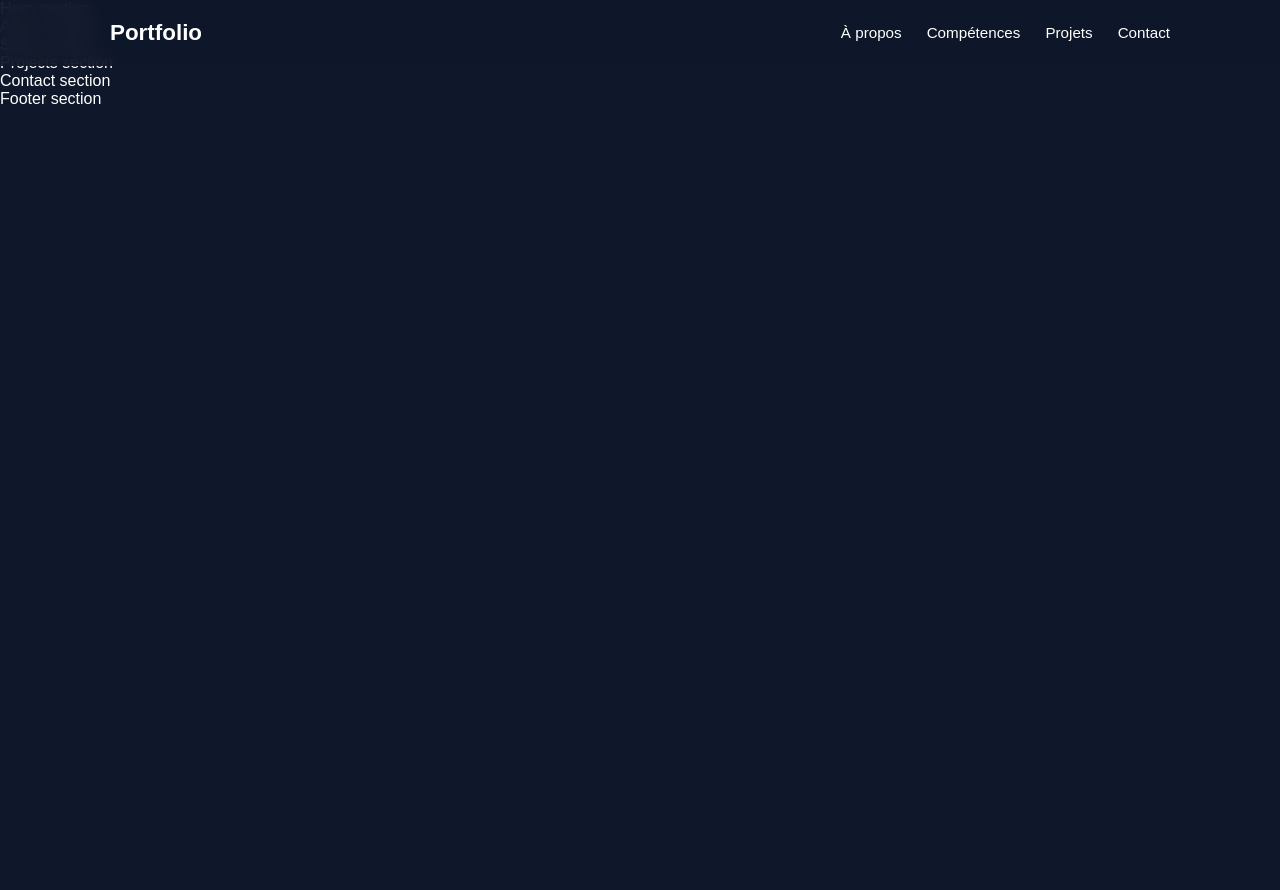
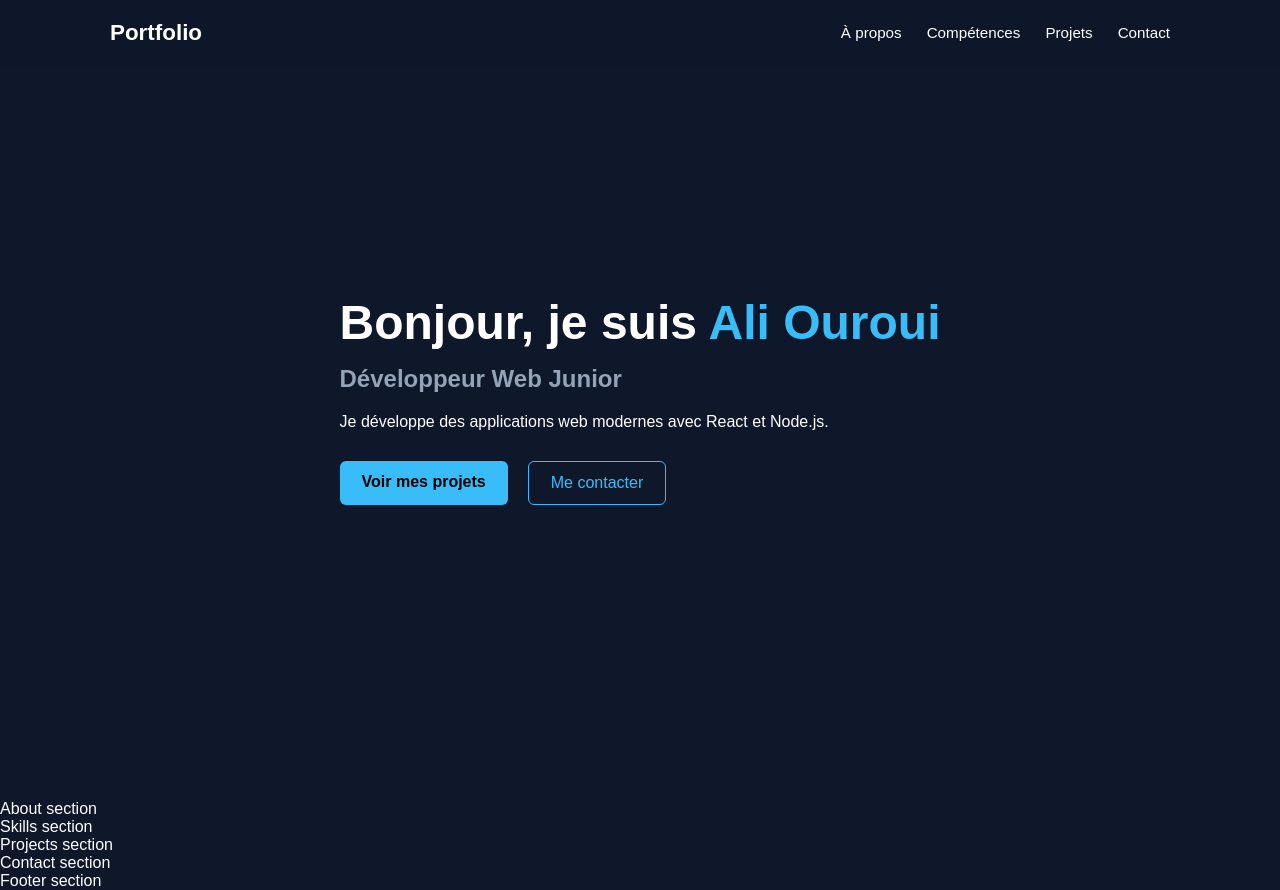
Before and after one commit to Ali-926/portfolio-developpeur, a React (Vite) app in the folder portfolio/: page / in a window 1280 px wide. Before the commit the page ends 800 px from the top, so only its background shows below. Built offline with nearby package versions, Linux system fonts and the light colour scheme.

Commit message:
Created Hero section and restructured global styles

```diff
--- a/portfolio/src/components/Hero.jsx
+++ b/portfolio/src/components/Hero.jsx
@@ -1,5 +1,31 @@
+import "./hero.css";
+
 function Hero() {
-  return <section>Hero section</section>;
+  return (
+    <section className="hero">
+      <div className="hero-container">
+        <h2 className="hero-title">
+          Bonjour, je suis <span>Ali Ouroui</span>
+        </h2>
+
+        <h3 className="hero-subtitle">Développeur Web Junior</h3>
+
+        <p className="hero-description">
+          Je développe des applications web modernes avec React et Node.js.
+        </p>
+
+        <div className="hero-buttons">
+          <a href="#projects" className="btn-primary">
+            Voir mes projets
+          </a>
+
+          <a href="#contact" className="btn-secondary">
+            Me contacter
+          </a>
+        </div>
+      </div>
+    </section>
+  );
 }
 
 export default Hero;
--- a/portfolio/src/components/Navbar.jsx
+++ b/portfolio/src/components/Navbar.jsx
@@ -1,3 +1,5 @@
+import "./navbar.css";
+
 function Navbar() {
   return (
     <nav className="navbar">
--- /dev/null
+++ b/portfolio/src/components/hero.css
@@ -0,0 +1,53 @@
+.hero {
+  min-height: 100vh;
+  display: flex;
+  align-items: center;
+}
+
+.hero-container {
+  max-width: 1100px;
+  margin: auto;
+  padding: 120px 20px;
+}
+
+.hero-title {
+  font-size: 3rem;
+  margin-bottom: 15px;
+}
+
+.hero-title span {
+  color: #38bdf8;
+}
+
+.hero-subtitle {
+  font-size: 1.5rem;
+  margin-bottom: 20px;
+  color: #94a3b8;
+}
+
+.hero-description {
+  max-width: 500px;
+  margin-bottom: 30px;
+}
+
+.hero-buttons {
+  display: flex;
+  gap: 20px;
+}
+
+.btn-primary {
+  padding: 12px 22px;
+  background: #38bdf8;
+  color: black;
+  text-decoration: none;
+  border-radius: 6px;
+  font-weight: bold;
+}
+
+.btn-secondary {
+  padding: 12px 22px;
+  border: 1px solid #38bdf8;
+  color: #38bdf8;
+  text-decoration: none;
+  border-radius: 6px;
+}
--- a/portfolio/src/styles/main.css
+++ b/portfolio/src/components/navbar.css
@@ -1,14 +1,3 @@
-* {
-  margin: 0;
-  padding: 0;
-  box-sizing: border-box;
-}
-
-body {
-  font-family: Arial, Helvetica, sans-serif;
-  background-color: #0f172a;
-  color: white;
-}
 .navbar {
   position: fixed;
   width: 100%;
--- a/portfolio/src/main.jsx
+++ b/portfolio/src/main.jsx
@@ -1,6 +1,6 @@
 import { StrictMode } from "react";
 import { createRoot } from "react-dom/client";
-import "./styles/main.css";
+import "./styles/global.css";
 import App from "./App.jsx";
 
 createRoot(document.getElementById("root")).render(
--- /dev/null
+++ b/portfolio/src/styles/global.css
@@ -0,0 +1,11 @@
+* {
+  margin: 0;
+  padding: 0;
+  box-sizing: border-box;
+}
+
+body {
+  font-family: Arial, Helvetica, sans-serif;
+  background-color: #0f172a;
+  color: white;
+}
```
Also changed, not shown: portfolio/src/components/about.css (added), portfolio/src/components/contact.css (added), portfolio/src/components/footer.css (added), portfolio/src/components/projects.css (added), portfolio/src/components/skills.css (added).
